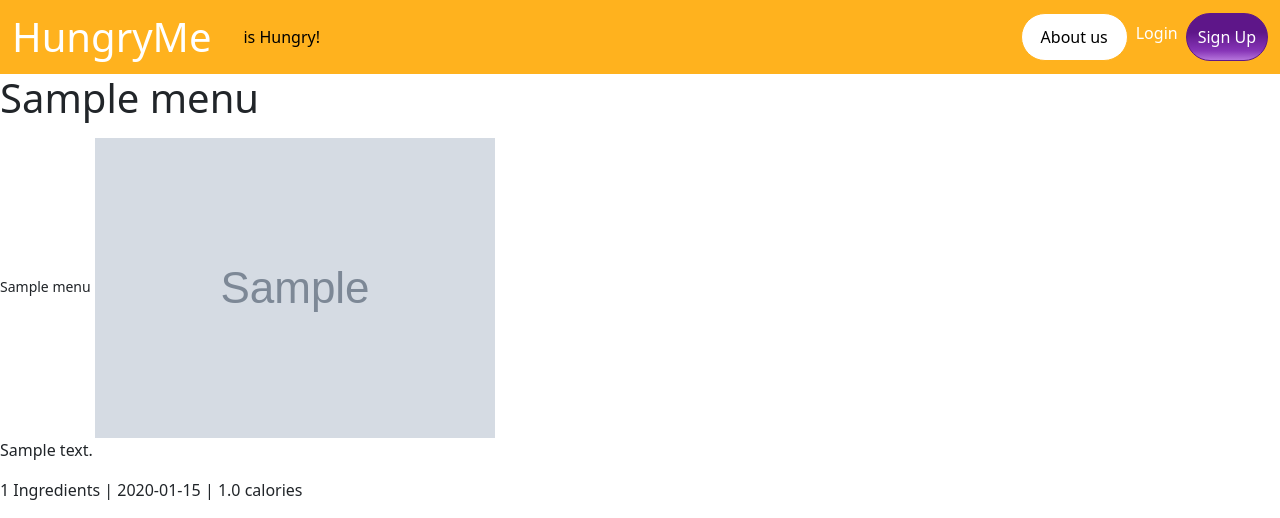
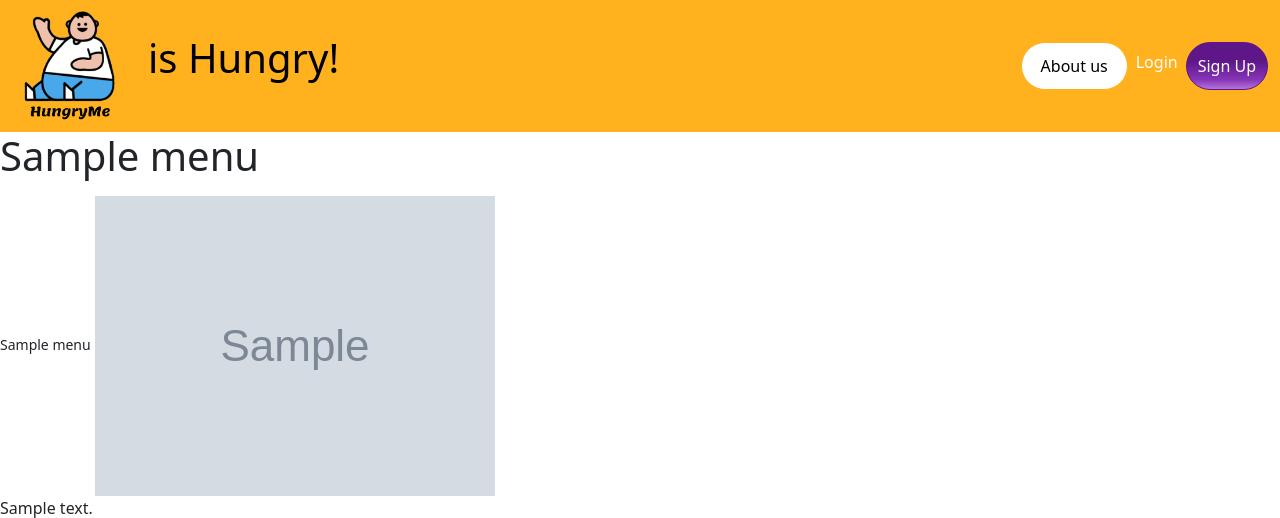
Before and after one commit to jaybjackie/HungryMe, a Django app: page /1/ in a window 1280 px wide. Shown: the top 518 px of the page. Run offline with Django 4.2, Linux system fonts and the light colour scheme; tables that the repository leaves empty hold one stand-in row (values such as "Sample post"); grey boxes marked "Sample" are stand-in pictures.

Commit message:
add Logo to navbar and add new font

```diff
--- a/foods/templates/foods/base.html
+++ b/foods/templates/foods/base.html
@@ -1,9 +1,11 @@
 <!DOCTYPE html>
 <html lang="en">
 <head>
+    {% load static %}
     <meta charset="utf-8">
     <meta name="viewport" content="width=device-width, initial-scale=1">
     <title>Foods</title>
+    <link rel="stylesheet" type="text/css" href="{% static 'foods/style.css' %}">
     <script src="https://cdn.jsdelivr.net/npm/bootstrap@5.1.1/dist/js/bootstrap.min.js"
             integrity="sha384-skAcpIdS7UcVUC05LJ9Dxay8AXcDYfBJqt1CJ85S/CFujBsIzCIv+l9liuYLaMQ/"
             crossorigin="anonymous"></script>
@@ -15,12 +17,11 @@
 <body>
     <nav class="navbar navbar-expand-lg navbar-dark" style="background-color: #FFB21E;">
         <div class="container-fluid">
-
-            <a class="navbar-brand" href="#"><h1 class="d-inline">HungryMe</h1></a>
+            <div class="navbar-header" >
+                <a class ="navbar-brand" href="#"><img src ="static/foods/images/logo.png"  width="120" class="img-responive"></a>
+            </div>
+            <div class="h1" aria-current="page"style="color:black"><h1>{{ user.username }} is Hungry!</h1></div>
             <div class="collapse navbar-collapse" id="navbarSupportedContent">
-                <a class="nav-item">
-                    <a class="nav-link active" aria-current="page"style="color:black">{{ user.username }} is Hungry!</a>
-                </a>
                 <ul class="navbar-nav ms-auto">
                         <button style="background-color: rgb(255, 255, 255);border:1px solid #FFB21E;border-radius: 50px; cursor: pointer;">
                             <a type="button" style= "background-color:#ffffff ;border:0.5px solid #ffffff;border-radius: 50px; cursor: pointer;" class="btn btn-light" aria-current="page" href="#">About us</a>
@@ -39,35 +40,3 @@
     {% endblock %}
     </body>
     </html>
-
-
-<!-- <body>
-    <div class="container-fluid px-0">
-        <nav class="navbar navbar-expand-md navbar-dark bg-black py-0 px-0" style="background-color: #FFB21E;">
-            <div class="container">
-                <a href="#" class="navbar-brand">
-                    <img src="logo.png>" width="100" alt="" class="d-inline-block align-middle mr-2">
-                </a>
-                <button class="navbar-toggler mr-3" type="button" data-toggle="collapse" data-target="#navbarNav" aria-controls="navbarNav" aria-expanded="false" aria-label="Toggle navigation">
-                    <span class="navbar-toggler-icon"></span>
-                </button>
-                <div id="navbarSupportedContent" class="collapse navbar-collapse">
-                    <ul class="navbar-nav ml-auto">
-
-                    <button style="background-color: rgb(255, 255, 255); color:rgb(0, 0, 0);border: 3px solid #ffffffe0;padding: 7px;border-radius: 3px;cursor: pointer;">
-                        <a class="-subtn btnccess btn-sm" href="#" role="button">About Us</a>
-                    </button>
-
-                    <li class="nav-item">
-                        <a class="nav-link active" aria-current="page" href="#">Login</a>
-                    </li>
-
-                    <button style="background-color: #5E1689; color:white;border: 3px solid #ffffffe0;padding: 7px;border-radius: 3px;cursor: pointer;">
-                        <a class="btn btn-success btn-sm" href="#" role="button">Sign Up</a>
-                    </button>
-                    </ul>
-                </div>
-            </div>
-        </nav>
-    </div>
-</body> -->
--- /dev/null
+++ b/foods/templates/foods/search_bar.html
@@ -0,0 +1,6 @@
+{% extends "foods/base.html" %}
+{% block content %}
+
+
+
+{% endblock %}
```
Also changed, not shown: foods/static/foods/style.css (renamed from foods/static/foods/images/style.css).
